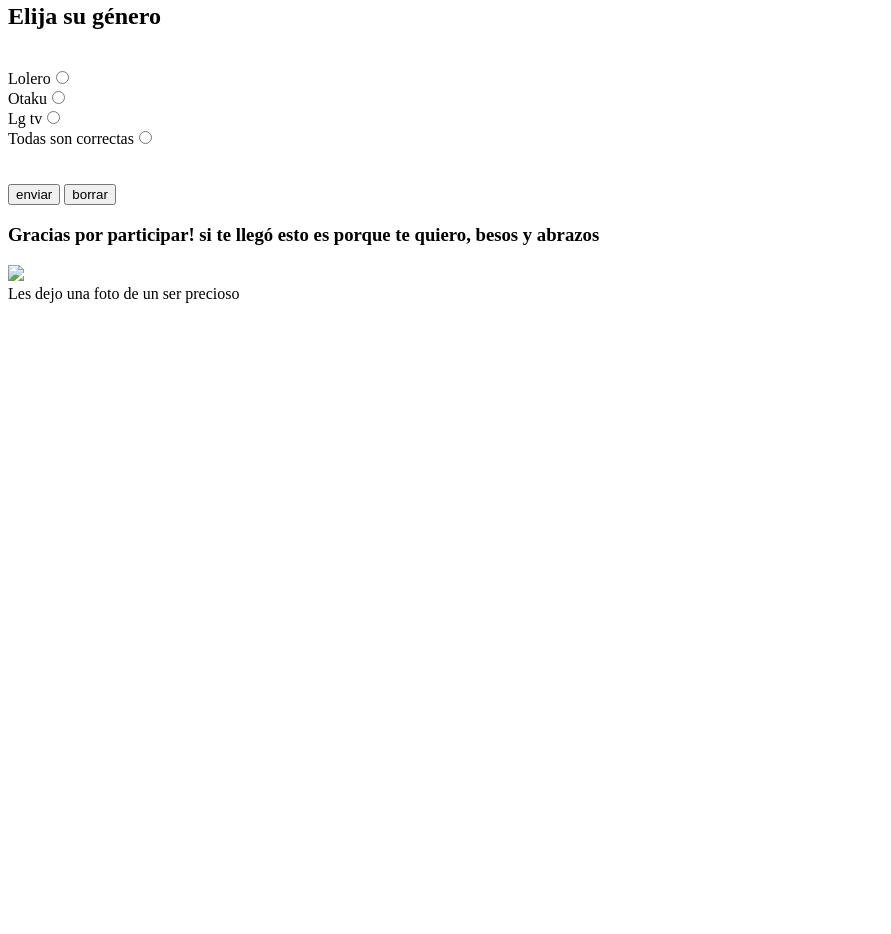
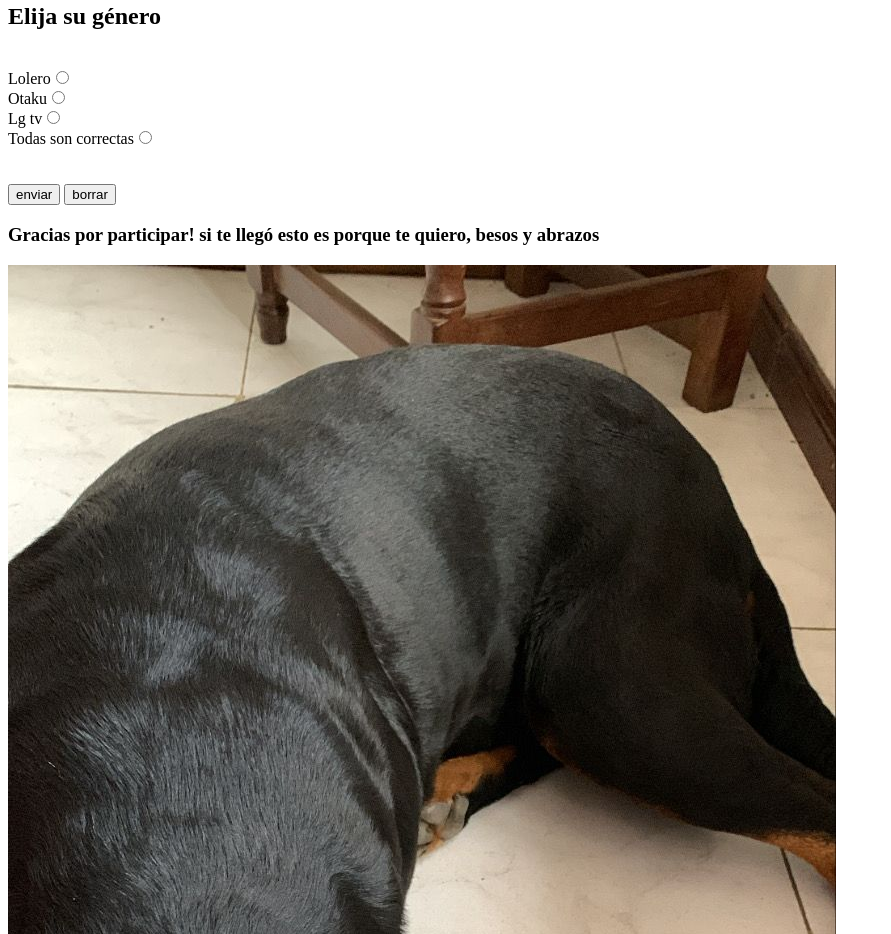
Before and after one commit to julibdr/julieta-form, a plain HTML site: page index.html in a window 1280 px wide. Shown: the part 926-1860 px from the top of the page, without its empty margins (0-891 px from the left). Before the commit the page ends 1237 px from the top, so only its background shows below. Drawn offline with Linux system fonts and the light colour scheme.

Commit message:
agrego a la reina

```diff
--- a/index.html
+++ b/index.html
@@ -35,8 +35,7 @@ Todas son correctas<input type="radio" id="todo" name="genero" value="todas son
 <input type="submit" value="enviar">
 <input type="reset" value="borrar">
 <h3> Gracias por participar! si te llegó esto es porque te quiero, besos y abrazos</h3>
-<img src="cata.jpeg"> </imgsrc>
-<img src="" alt=""> <br>
+<img src="cata.jpeg"> </img>
 Les dejo una foto de un ser precioso
 </form>
 </body>
```
Also changed, not shown: cata.jpeg (added).
